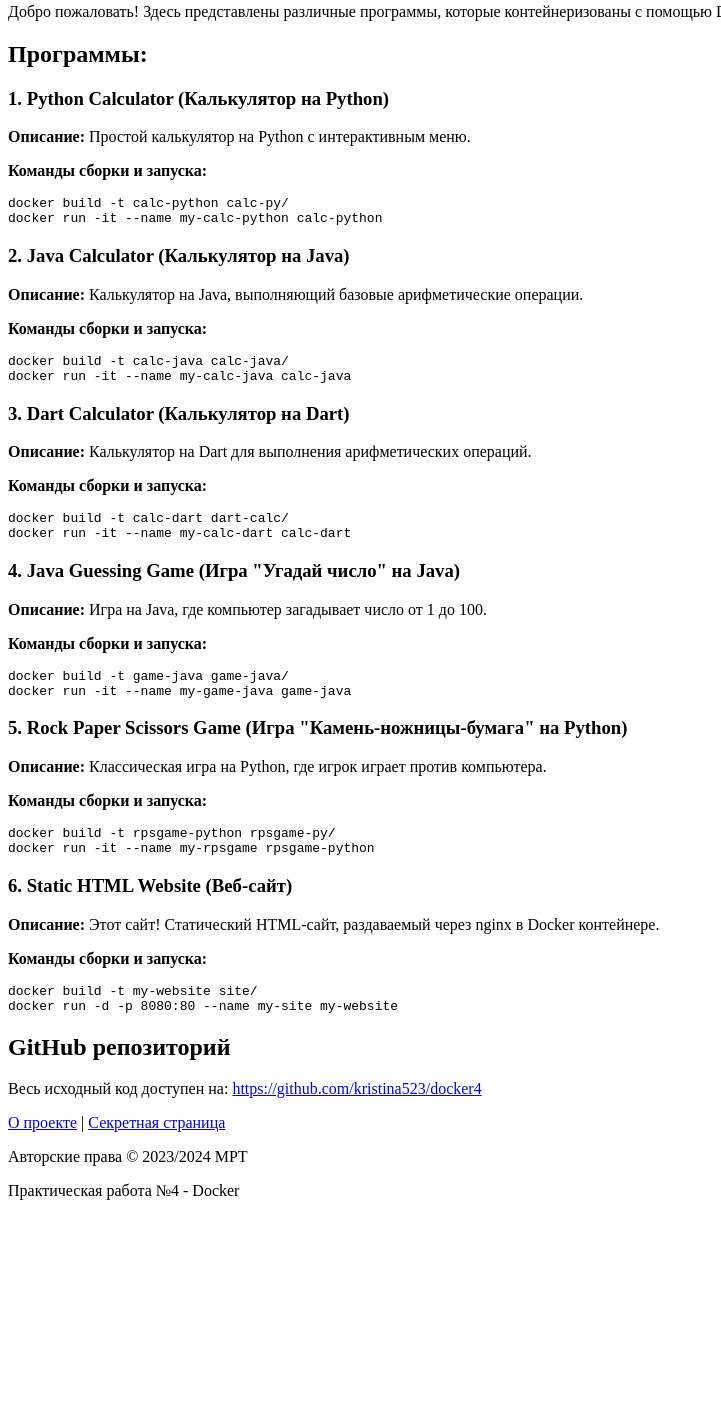
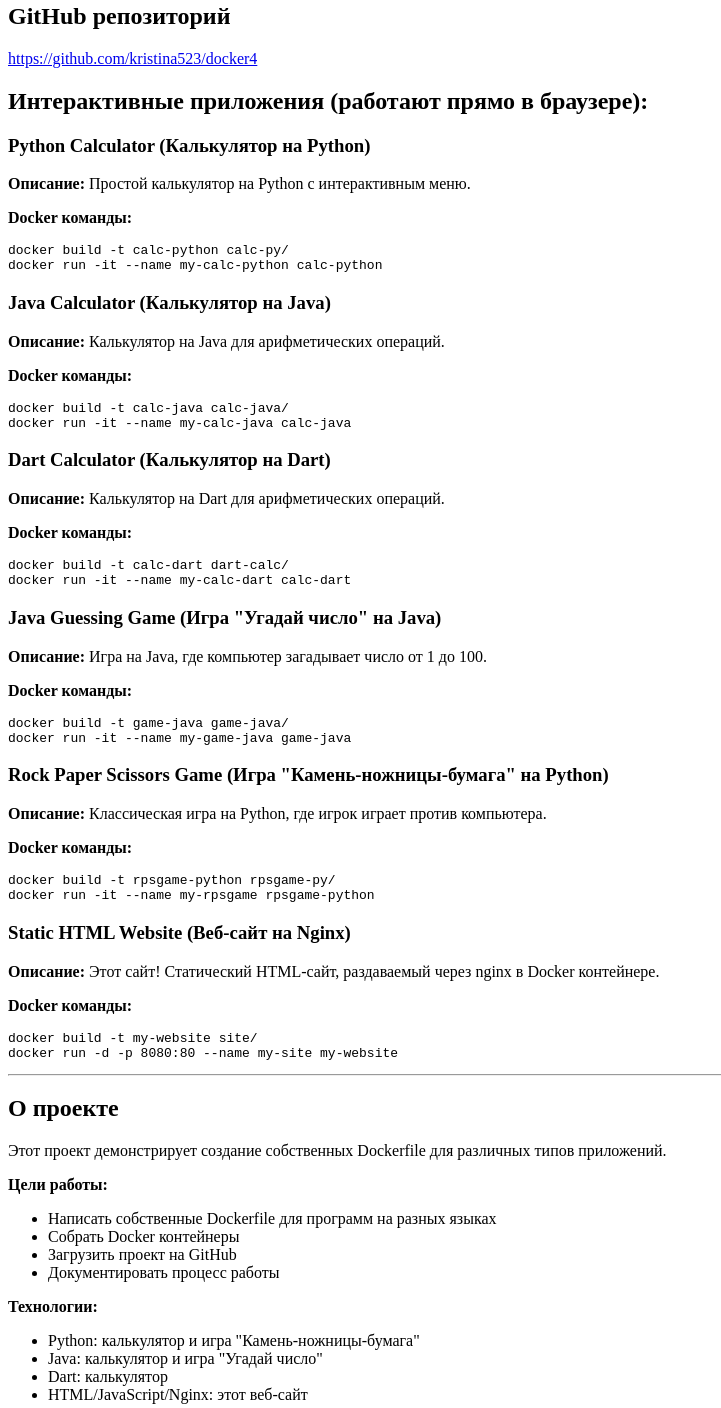
Before and after one commit to kristina523/docker4, a plain HTML site: page site/index.html in a window 1280 px wide. Shown: the part 77-1485 px from the top of the page, without its empty margins (0-721 px from the left). Before the commit the page ends 1293 px from the top, so only its background shows below. Drawn offline with Linux system fonts and the light colour scheme.

Commit message:
Create simple website with all application descriptions

```diff
--- a/site/index.html
+++ b/site/index.html
@@ -6,50 +6,67 @@
 </head>
 <body>
     <h1>Практическая работа №4 - Собственные Dockerfile</h1>
-    <p>Добро пожаловать! Здесь представлены различные программы, которые контейнеризованы с помощью Docker.</p>
 
-    <h2>Программы:</h2>
+    <h2>GitHub репозиторий</h2>
+    <p><a href="https://github.com/kristina523/docker4">https://github.com/kristina523/docker4</a></p>
 
-    <h3>1. Python Calculator (Калькулятор на Python)</h3>
+    <h2>Интерактивные приложения (работают прямо в браузере):</h2>
+
+    <h3>Python Calculator (Калькулятор на Python)</h3>
     <p><strong>Описание:</strong> Простой калькулятор на Python с интерактивным меню.</p>
-    <p><strong>Команды сборки и запуска:</strong></p>
+    <p><strong>Docker команды:</strong></p>
     <pre>docker build -t calc-python calc-py/
 docker run -it --name my-calc-python calc-python</pre>
 
-    <h3>2. Java Calculator (Калькулятор на Java)</h3>
-    <p><strong>Описание:</strong> Калькулятор на Java, выполняющий базовые арифметические операции.</p>
-    <p><strong>Команды сборки и запуска:</strong></p>
+    <h3>Java Calculator (Калькулятор на Java)</h3>
+    <p><strong>Описание:</strong> Калькулятор на Java для арифметических операций.</p>
+    <p><strong>Docker команды:</strong></p>
     <pre>docker build -t calc-java calc-java/
 docker run -it --name my-calc-java calc-java</pre>
 
-    <h3>3. Dart Calculator (Калькулятор на Dart)</h3>
-    <p><strong>Описание:</strong> Калькулятор на Dart для выполнения арифметических операций.</p>
-    <p><strong>Команды сборки и запуска:</strong></p>
+    <h3>Dart Calculator (Калькулятор на Dart)</h3>
+    <p><strong>Описание:</strong> Калькулятор на Dart для арифметических операций.</p>
+    <p><strong>Docker команды:</strong></p>
     <pre>docker build -t calc-dart dart-calc/
 docker run -it --name my-calc-dart calc-dart</pre>
 
-    <h3>4. Java Guessing Game (Игра "Угадай число" на Java)</h3>
+    <h3>Java Guessing Game (Игра "Угадай число" на Java)</h3>
     <p><strong>Описание:</strong> Игра на Java, где компьютер загадывает число от 1 до 100.</p>
-    <p><strong>Команды сборки и запуска:</strong></p>
+    <p><strong>Docker команды:</strong></p>
     <pre>docker build -t game-java game-java/
 docker run -it --name my-game-java game-java</pre>
 
-    <h3>5. Rock Paper Scissors Game (Игра "Камень-ножницы-бумага" на Python)</h3>
+    <h3>Rock Paper Scissors Game (Игра "Камень-ножницы-бумага" на Python)</h3>
     <p><strong>Описание:</strong> Классическая игра на Python, где игрок играет против компьютера.</p>
-    <p><strong>Команды сборки и запуска:</strong></p>
+    <p><strong>Docker команды:</strong></p>
     <pre>docker build -t rpsgame-python rpsgame-py/
 docker run -it --name my-rpsgame rpsgame-python</pre>
 
-    <h3>6. Static HTML Website (Веб-сайт)</h3>
+    <h3>Static HTML Website (Веб-сайт на Nginx)</h3>
     <p><strong>Описание:</strong> Этот сайт! Статический HTML-сайт, раздаваемый через nginx в Docker контейнере.</p>
-    <p><strong>Команды сборки и запуска:</strong></p>
+    <p><strong>Docker команды:</strong></p>
     <pre>docker build -t my-website site/
 docker run -d -p 8080:80 --name my-site my-website</pre>
 
-    <h2>GitHub репозиторий</h2>
-    <p>Весь исходный код доступен на: <a href="https://github.com/kristina523/docker4">https://github.com/kristina523/docker4</a></p>
+    <hr>
 
-    <p><a href="about.html">О проекте</a> | <a href="frog.html">Секретная страница</a></p>
+    <h2>О проекте</h2>
+    <p>Этот проект демонстрирует создание собственных Dockerfile для различных типов приложений.</p>
+    <p><strong>Цели работы:</strong></p>
+    <ul>
+        <li>Написать собственные Dockerfile для программ на разных языках</li>
+        <li>Собрать Docker контейнеры</li>
+        <li>Загрузить проект на GitHub</li>
+        <li>Документировать процесс работы</li>
+    </ul>
+
+    <p><strong>Технологии:</strong></p>
+    <ul>
+        <li>Python: калькулятор и игра "Камень-ножницы-бумага"</li>
+        <li>Java: калькулятор и игра "Угадай число"</li>
+        <li>Dart: калькулятор</li>
+        <li>HTML/JavaScript/Nginx: этот веб-сайт</li>
+    </ul>
 
     <footer>
         <p>Авторские права © 2023/2024 MPT</p>
```
Also changed, not shown: site/about.html (deleted, +0 -37 lines), site/frog.html (deleted, +0 -58 lines). Lines whose indentation alone changed are shown as unchanged.
